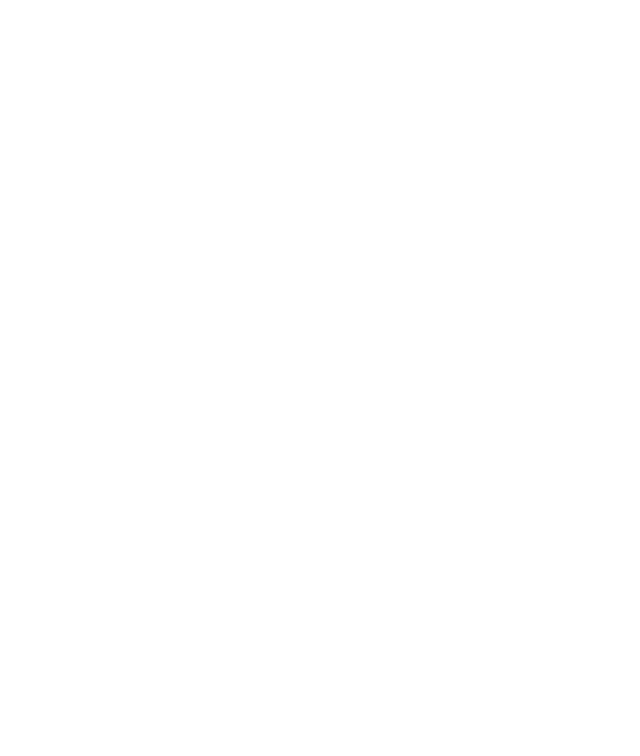
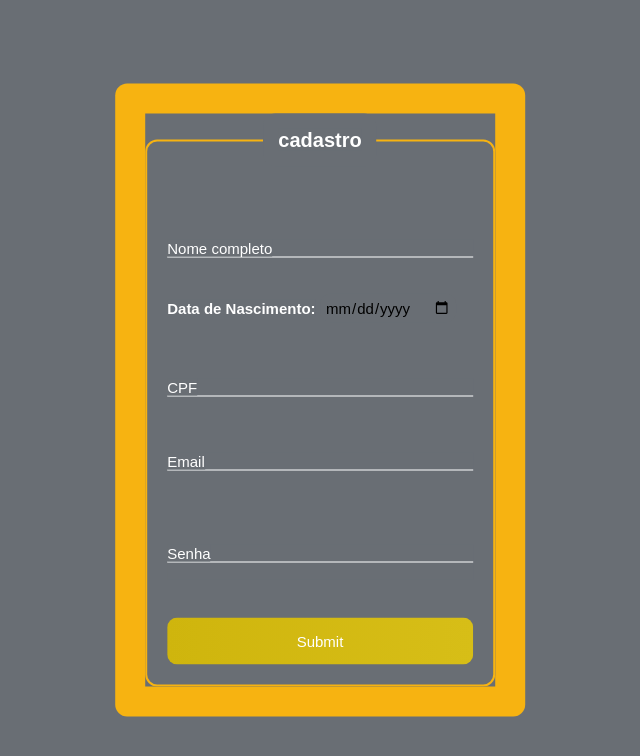
Before and after one commit to minarini/Resale-Fatec, a plain HTML site: page inscreva-se.html in a window 1280 px wide. Shown: the whole page, without its empty margins (320-960 px from the left). Drawn offline with Linux system fonts and the light colour scheme.

Commit message:
update1406

```diff
--- /dev/null
+++ b/css/style-increva-se.css
@@ -0,0 +1,136 @@
+* {
+    background-color: #696e74;
+    font-family: Arial, sans-serif;
+    margin: 0; padding: 0;
+    box-sizing: border-box;
+    outline: none; border: none;
+    text-decoration: none;
+    transition: .2s linear;
+}
+.inputBox {
+    width: 100%;
+    position: relative;
+    margin-top: 20px;
+    font-size: 15px;
+}
+.inputUser {
+    background: none;
+    border: none;
+    border-bottom: 1px solid white;
+    outline: none;
+    color: white;
+    font-size: 15px;
+    width: 100%;
+    letter-spacing: 1px;
+}
+.labelInput {
+    position: absolute;
+    top: 0px;
+    left: 0px;
+    pointer-events: none;
+    transition: .5s;
+}
+.inputUser:focus ~ .labelInput,
+.inputUser:valid ~ .labelInput {
+    top: -20px;
+    font-size: 15px;
+    color:white;
+}
+#data_nascimento {
+    border: none;
+    padding: 5px;
+    border-radius: 10px;
+    outline: none;
+    font-size: 15px;
+}
+.labelDataNascimento {
+    font-size: 15px;
+}
+#submit {
+    background-image: linear-gradient(to right, rgb(207, 181, 13), rgb(215, 190, 23));
+    width: 50%;
+    border: none;
+    padding: 15px;
+    color: white;
+    font-size: 15px;
+    cursor: pointer;
+    border-radius: 10px;
+    margin-top: 20px;
+}
+.box {
+    color: white;
+    position: absolute;
+    top: 50%;
+    left: 50%;
+    transform: translate(-50%, -50%);
+    background-color: #F7B311;
+    padding: 30px;
+    border-radius: 12px;
+    width: 32%;
+    margin-bottom: 30px;
+}
+fieldset {
+    border: 2px solid #F7B311;
+    padding: 20px;
+    border-radius: 12px;
+}
+legend {;
+    padding: 15px;
+    font-size: 20px;
+    text-align: center;
+    border-radius: 12px;
+    margin-bottom: 15px;
+}
+.inputBox {
+    width: 100%;
+    position: relative;
+    margin-top: 20px;
+    font-size: 15px;
+}
+.inputUser {
+    background: none;
+    border: none;
+    border-bottom: 1px solid white;
+    outline: none;
+    color: white;
+    font-size: 15px;
+    width: 100%;
+    letter-spacing: 1px;
+}
+.labelInput {
+    position: absolute;
+    top: 0px;
+    left: 0px;
+    pointer-events: none;
+    transition: .5s;
+}
+.inputUser:focus ~ .labelInput,
+.inputUser:valid ~ .labelInput {
+    top: -20px;
+    font-size: 15px;
+    color: #F7B311;
+}
+#data_nascimento {
+    border: none;
+    padding: 5px;
+    border-radius: 10px;
+    outline: none;
+    font-size: 15px;
+}
+.labelDataNascimento {
+    font-size: 15px;
+}
+#submit {
+    background-image: white;
+    width: 100%;
+    border: none;
+    padding: 15px;
+    color: white;
+    font-size: 15px;
+    cursor: pointer;
+    border-radius: 10px;
+    margin-top: 20px;
+}
+#submit:hover {
+    background-image: linear-gradient(to right, rgb(217, 167, 18), rgb(223, 206, 27));
+}
--- a/inscreva-se.html
+++ b/inscreva-se.html
@@ -1,18 +1,48 @@
 <!DOCTYPE html>
 <html lang="pt-br">
-
 <head>
     <meta charset="UTF-8">
     <meta name="viewport" content="width=device-width, initial-scale=1.0">
     <title>Resale - Increva-se</title>
     <link rel="shortcut icon" href="css/img/logo-mini-icon.png" type="img/x-icon">
     <style>
-
+        @import url('css/style-increva-se.css');
     </style>
 </head>
-
 <body>
-
+    <div class="box">
+        <form>
+            <fieldset>
+                <legend><b>cadastro</b></legend>
+                <br>
+                <div class="inputBox">
+                    <input type="text" name="nome" id="nome" class="inputUser" required>
+                    <label for="nome" class="labelInput">Nome completo</label>
+                </div>
+                <br><br>
+                <label for="data_nascimento" class="labelDataNascimento"><b>Data de Nascimento:</b></label>
+                <input type="date" name="data_nascimento" id="data_nascimento" required>
+                <br><br><br>
+                <div class="inputBox">
+                    <input type="text" name="cpf" id="cpf" class="inputUser" required>
+                    <label for="cpf" class="labelInput">CPF</label>
+                </div>
+                <br><br>
+                <div class="inputBox">
+                    <input type="text" name="email" id="email" class="inputUser" required>
+                    <label for="email" class="labelInput">Email</label>
+                </div>
+                <br><br><br>
+                <div class="inputBox">
+                    <input type="password" name="password" id="senha" class="inputUser" required>
+                    <label for="senha" class="labelInput">Senha</label>
+                    <br><br>
+                </div>
+                <br>
+                <input type="submit" name="botao" id="submit">
+            </fieldset>
+        </form>
+    </div>
+    <script src="js/index.js"></script>
 </body>
-
 </html>
--- a/js/index.js
+++ b/js/index.js
@@ -0,0 +1,20 @@
+function autenticar(){
+    let nome = document.getElementById('nome').value
+    let dataNascimento = document.getElementById('data_nascimento').value
+    let cpf = document.getElementById('cpf').value
+    let email = document.getElementById('email').value
+    let senha = document.getElementById('senha').value
+
+    if (email==''){
+        alert('Email está vazio')
+    }else if(senha==''){
+        alert ('Senha esta vazia')
+    }else if (cpf==''){
+        alert ('cpf está vazia')
+    }else if (nome==''){
+        alert('email está vazio')
+    }else {
+        alert ('Voce foi autenticado')
+    }
+
+}
```
Also changed, not shown: index.html (+0 -4 lines).
